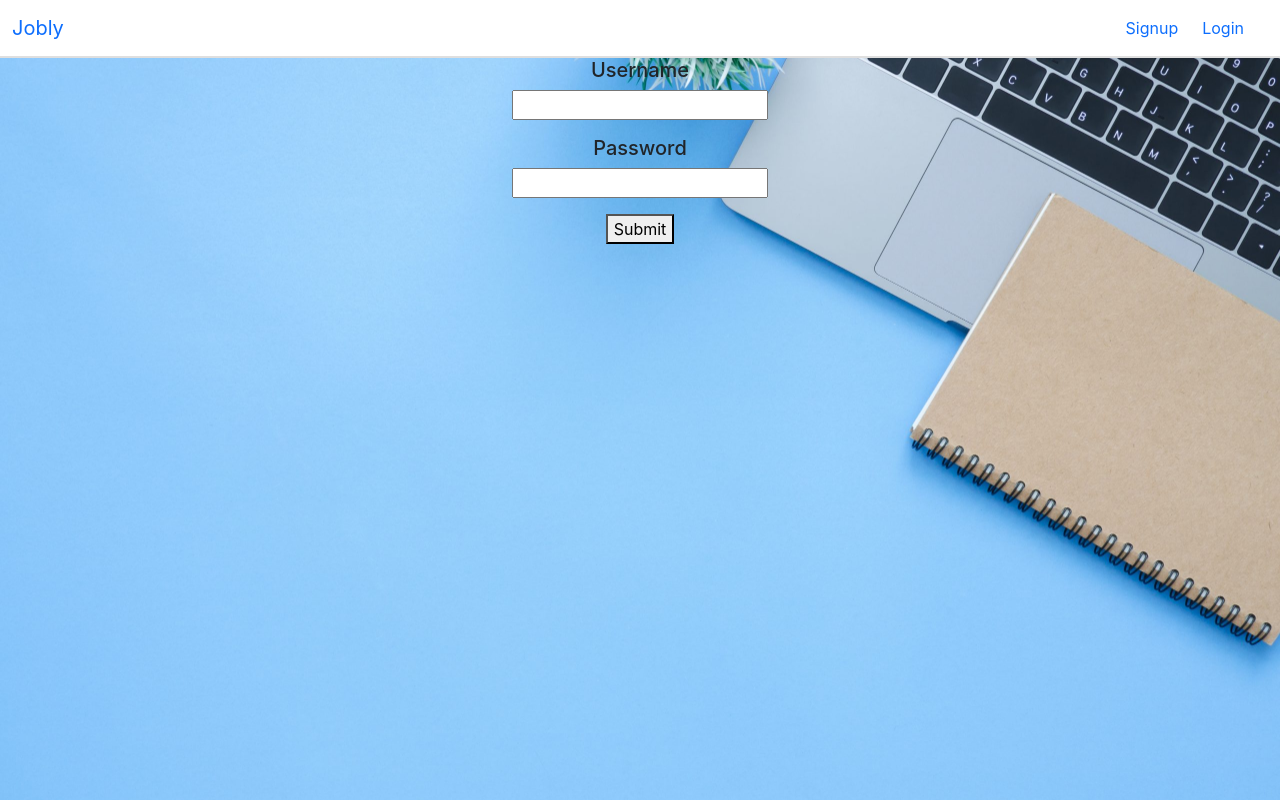
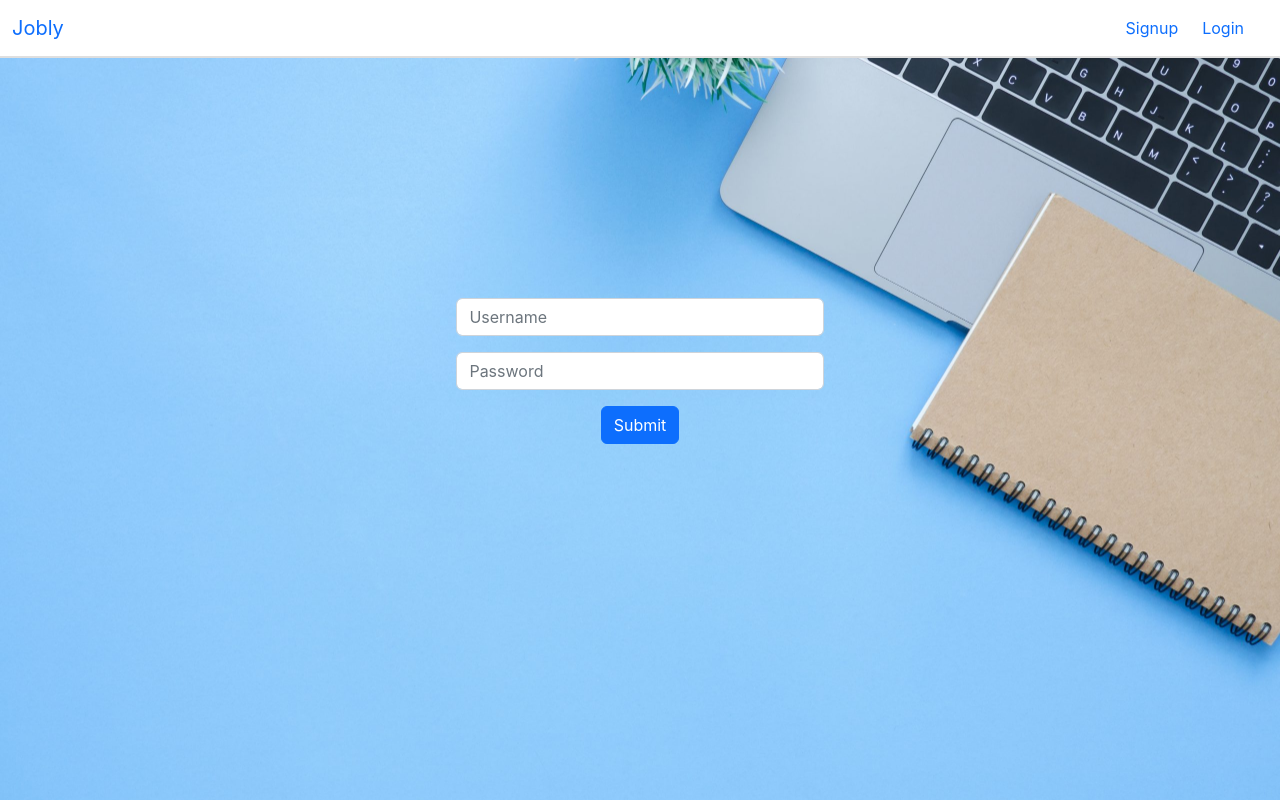
Before and after one commit to franciscarino/jobly-frontend, a React (Create React App) app: page /login in a window 1280 px wide. Built offline with nearby package versions, Linux system fonts and the light colour scheme; the HTML template or start-up script is replaced by a standard one.

Commit message:
edit form styling

```diff
--- a/public/index.html
+++ b/public/index.html
@@ -1,14 +1,14 @@
 <!DOCTYPE html>
 <html lang="en">
+
 <head>
   <meta charset="utf-8" />
   <link rel="icon" href="%PUBLIC_URL%/favicon.ico" />
+  <link href="https://cdn.jsdelivr.net/npm/bootstrap@5.2.2/dist/css/bootstrap.min.css" rel="stylesheet"
+    integrity="sha384-Zenh87qX5JnK2Jl0vWa8Ck2rdkQ2Bzep5IDxbcnCeuOxjzrPF/et3URy9Bv1WTRi" crossorigin="anonymous">
   <meta name="viewport" content="width=device-width, initial-scale=1" />
   <meta name="theme-color" content="#000000" />
-    <meta
-      name="description"
-      content="Web site created using create-react-app"
-    />
+  <meta name="description" content="Web site created using create-react-app" />
   <link rel="apple-touch-icon" href="%PUBLIC_URL%/logo192.png" />
   <!--
       manifest.json provides metadata used when your web app is installed on a
@@ -26,6 +26,7 @@
     -->
   <title>React App</title>
 </head>
+
 <body>
   <noscript>You need to enable JavaScript to run this app.</noscript>
   <div id="root"></div>
@@ -40,4 +41,5 @@
       To create a production bundle, use `npm run build` or `yarn build`.
     -->
 </body>
+
 </html>
--- /dev/null
+++ b/src/auth/LoginForm.css
@@ -0,0 +1,8 @@
+form.LoginForm {
+    width: 30%;
+    /* padding-left: 25%; */
+}
+
+.login-form-container {
+    padding-top: 15%
+}
--- a/src/auth/LoginForm.js
+++ b/src/auth/LoginForm.js
@@ -1,5 +1,6 @@
 import { useState } from "react";
 import JoblyApi from "../api";
+import './LoginForm.css';
 import { useNavigate } from "react-router-dom";
 
 const defaultInitialFormData = { username: "", password: "" };
@@ -36,32 +37,34 @@ function LoginForm({ updateToken }) {
 
 
   return (
-    <div>
+    <div className="row justify-content-md-center mb-3 mt-5 login-form-container">
       <form className="LoginForm" onSubmit={handleSubmit}>
         <div className="mb-3">
-          <h5>Username</h5>
+          {/* <h5>Username</h5> */}
           <input
             id="loginForm-username"
             name="username"
-            // className="form-control"
+            placeholder="Username"
+            className="form-control"
             onChange={handleChange}
             value={formData.username}
             aria-label="username"
           />
         </div>
         <div className="mb-3">
-          <h5>Password</h5>
+          {/* <h5>Password</h5> */}
           <input
             id="loginForm-password"
             name="password"
+            placeholder="Password"
             type="password"
-            // className="form-control"
+            className="form-control"
             onChange={handleChange}
             value={formData.password}
             aria-label="password"
           />
         </div>
-        <button>Submit</button>
+        <button className="btn btn-primary">Submit</button>
       </form>
     </div>
 
--- a/src/auth/ProfileForm.js
+++ b/src/auth/ProfileForm.js
@@ -43,15 +43,15 @@ function ProfileForm({ updateProfile }) {
             firstName: formData.firstName,
             lastName: formData.lastName,
             email: formData.email
-        }
+        };
         updateProfile(updatedFormData);
-        navigate('/')
+        navigate('/');
     }
 
     if (formData === null) return <Spinner />;
 
     return (
-        <div>
+        <div className="row justify-content-md-center mb-3 mt-5">
             <form className="signupForm" onSubmit={handleSubmit}>
                 <div className="mb-3">
                     <h5>Username</h5>
@@ -94,7 +94,7 @@ function ProfileForm({ updateProfile }) {
                         aria-label="email"
                     />
                 </div>
-                <button>Submit</button>
+                <button className="btn btn-primary">Submit</button>
             </form>
         </div>
 
--- a/src/auth/SignupForm.js
+++ b/src/auth/SignupForm.js
@@ -43,31 +43,33 @@ function SignupForm({ updateToken }) {
 
 
   return (
-    <div>
+    <div className="row justify-content-md-center mb-3 mt-5">
       <form className="signupForm" onSubmit={handleSubmit}>
         <div className="mb-3">
-          <h5>Username</h5>
+          {/* <h5>Username</h5> */}
           <input
             id="signupForm-username"
             name="username"
+            placeholder="Username"
             onChange={handleChange}
             value={formData.username}
             aria-label="username"
           />
         </div>
         <div className="mb-3">
-          <h5>Password</h5>
+          {/* <h5>Password</h5> */}
           <input
             id="signupForm-password"
             name="password"
             type="password"
+            plceceholder="Password"
             onChange={handleChange}
             value={formData.password}
             aria-label="password"
           />
         </div>
         <div className="mb-3">
-          <h5>First Name</h5>
+          {/* <h5>First Name</h5> */}
           <input
             id="signupForm-firstName"
             name="firstName"
@@ -77,7 +79,7 @@ function SignupForm({ updateToken }) {
           />
         </div>
         <div className="mb-3">
-          <h5>Last Name</h5>
+          {/* <h5>Last Name</h5> */}
           <input
             id="signupForm-lastName"
             name="lastName"
@@ -87,7 +89,7 @@ function SignupForm({ updateToken }) {
           />
         </div>
         <div className="mb-3">
-          <h5>Email</h5>
+          {/* <h5>Email</h5> */}
           <input
             id="signupForm-email"
             name="email"
@@ -96,7 +98,7 @@ function SignupForm({ updateToken }) {
             aria-label="email"
           />
         </div>
-        <button>Submit</button>
+        <button className="btn btn-primary">Submit</button>
       </form>
     </div>
 
```
Lines whose indentation alone changed are shown as unchanged.
